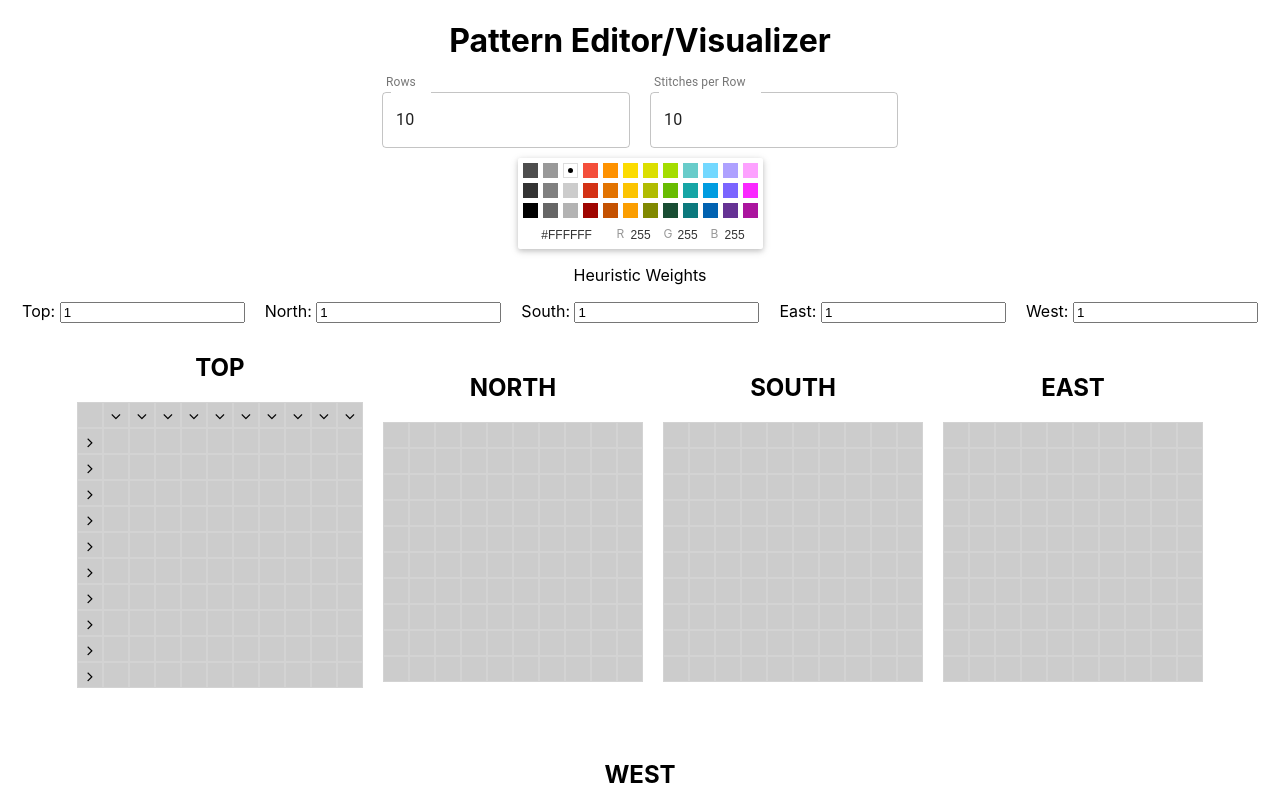
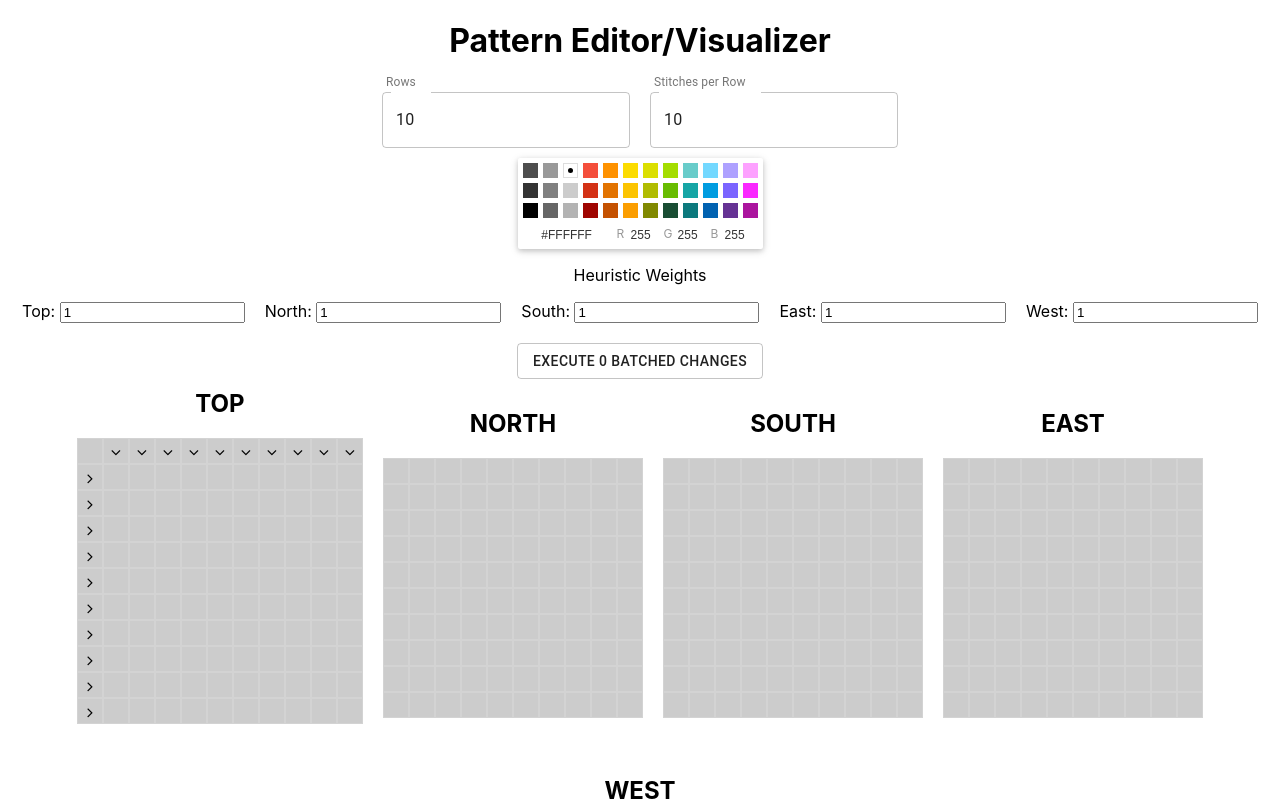
Before and after one commit to amyjzhu/shadow-playground, a React (Create React App) app in the folder pattern-editor/: page / in a window 1280 px wide. Shown: the top 801 px of the page. Built offline with nearby package versions, Linux system fonts and the light colour scheme.

Commit message:
batch changes

```diff
--- a/pattern-editor/src/App.jsx
+++ b/pattern-editor/src/App.jsx
@@ -26,6 +26,7 @@
   }
 
   let [patternStack, setPatternStack] = useState([defaultPattern]);
+  let [pendingPattern, setPendingPattern] = useState(defaultPattern);
   let [colour, setColour] = useState(WHITE);
   let [width, setWidth] = useState(WIDTH);
   let [height, setHeight] = useState(HEIGHT);
@@ -35,6 +36,42 @@
       return weights;
     }, {})
   );
+  let [batchedChanges, setBatchedChanges] = useState([]);
+
+  function getPendingPattern(direction) {
+    if (batchedChanges.length > 0) {
+      return pendingPattern;
+    }
+    let pattern = getPattern();
+    let newPattern = _.cloneDeep(pattern);
+    for (let row = 0; row < height; row++) {
+      for (let col = 0; col < width; col++) {
+        let { r, c } = getFrontCoords(direction, row, col);
+        let frontStitch = pattern[r] && pattern[r][c];
+        if (frontStitch && frontStitch.type === RAISED) {
+          newPattern[row][col].colour = frontStitch.colour;
+        }
+        newPattern[row][col].type = FLAT;
+      }
+    }
+    return newPattern;
+  }
+
+  function pushBatchChange(direction, viewRow, viewCol) {
+    let { row, col } = getCanonicalPixelFromDirection(
+      direction,
+      viewRow,
+      viewCol,
+      getPattern()
+    );
+    let newPendingPattern = getPendingPattern(direction);
+    newPendingPattern[row][col].colour = colour;
+    setPendingPattern(newPendingPattern);
+
+    let copy = _.cloneDeep(batchedChanges);
+    copy.unshift({ direction, viewRow, viewCol });
+    setBatchedChanges(copy);
+  }
 
   function handleWeightChange(dir) {
     return function (e) {
@@ -99,9 +136,21 @@
     pushPattern(newPattern);
   }
 
-  function minimizeDiff(direction) {
-    return function (viewRow, viewCol) {
-      let oldPattern = getPattern();
+  function applyBatchedChanges() {
+    let pattern = getPattern();
+    batchedChanges.forEach((change) => {
+      pattern = minimizeDiff(
+        pattern,
+        change.direction,
+        change.viewRow,
+        change.viewCol
+      );
+    });
+    pushPattern(pattern);
+    setBatchedChanges([]);
+  }
+
+  function minimizeDiff(oldPattern, direction, viewRow, viewCol) {
     let targetColour = colour;
     let targetOptions = [
       (pattern, i, j) => (pattern[i][j].type = toggle(pattern[i][j].type)), // change stitch type
@@ -152,8 +201,7 @@
     );
     let cost = 1000;
     let best;
-      let opt_ind;
-      allOptions.forEach((opt, opt_i) => {
+    allOptions.forEach((opt) => {
       let patternCopy = _.cloneDeep(oldPattern);
       opt(patternCopy, row, col);
       const viewPattern = getPatternForDirection(patternCopy, direction);
@@ -162,15 +210,10 @@
         if (optCost < cost) {
           cost = optCost;
           best = patternCopy;
-            opt_ind = opt_i;
         }
       }
     });
-      if (best) {
-        console.log(`best: ${cost}, option ${opt_ind}`);
-        pushPattern(best);
-      }
-    };
+    return best;
   }
 
   function computeCost(modifiedPattern, targetDirection) {
@@ -240,6 +283,13 @@
     }
   }
 
+  function canEdit(direction) {
+    if (batchedChanges.length === 0) {
+      return true;
+    }
+    return batchedChanges[0].direction === direction;
+  }
+
   function getFrontCoords(direction, row, col) {
     switch (direction) {
       case DIRECTION.NORTH:
@@ -256,6 +306,16 @@
         console.warn(`unknown direction ${direction}`);
         return { r: -1, c: -1 };
     }
+  }
+
+  function getPatternView(direction) {
+    if (
+      batchedChanges.length === 0 ||
+      batchedChanges[0].direction !== direction
+    ) {
+      return getPatternForDirection(getPattern(), direction);
+    }
+    return getPatternForDirection(pendingPattern, direction);
   }
 
   function getPatternForDirection(pattern, direction) {
@@ -307,6 +367,8 @@
         handleResize={handleResize}
         weights={weights}
         handleWeightChange={handleWeightChange}
+        batchedChanges={batchedChanges.length}
+        applyBatchedChanges={applyBatchedChanges}
       />
       <StitchGrid
         label="TOP"
@@ -314,30 +376,35 @@
         updatePixel={updatePixel}
         updateCol={updateCol}
         updateRow={updateRow}
+        viewOnly={!canEdit(DIRECTION.TOP)}
       />
       <StitchGrid
         label="NORTH"
-        pattern={getPatternForDirection(getPattern(), DIRECTION.NORTH)}
-        updatePixel={minimizeDiff(DIRECTION.NORTH)}
+        pattern={getPatternView(DIRECTION.NORTH)}
+        updatePixel={(row, col) => pushBatchChange(DIRECTION.NORTH, row, col)}
         allFlat
+        viewOnly={!canEdit(DIRECTION.NORTH)}
       />
       <StitchGrid
         label="SOUTH"
-        pattern={getPatternForDirection(getPattern(), DIRECTION.SOUTH)}
-        updatePixel={minimizeDiff(DIRECTION.SOUTH)}
+        pattern={getPatternView(DIRECTION.SOUTH)}
+        updatePixel={(row, col) => pushBatchChange(DIRECTION.SOUTH, row, col)}
         allFlat
+        viewOnly={!canEdit(DIRECTION.SOUTH)}
       />
       <StitchGrid
         label="EAST"
-        pattern={getPatternForDirection(getPattern(), DIRECTION.EAST)}
-        updatePixel={minimizeDiff(DIRECTION.EAST)}
+        pattern={getPatternView(DIRECTION.EAST)}
+        updatePixel={(row, col) => pushBatchChange(DIRECTION.EAST, row, col)}
         allFlat
+        viewOnly={!canEdit(DIRECTION.EAST)}
       />
       <StitchGrid
         label="WEST"
-        pattern={getPatternForDirection(getPattern(), DIRECTION.WEST)}
-        updatePixel={minimizeDiff(DIRECTION.WEST)}
+        pattern={getPatternView(DIRECTION.WEST)}
+        updatePixel={(row, col) => pushBatchChange(DIRECTION.WEST, row, col)}
         allFlat
+        viewOnly={!canEdit(DIRECTION.WEST)}
       />
     </div>
   );
--- a/pattern-editor/src/OptionEditor.jsx
+++ b/pattern-editor/src/OptionEditor.jsx
@@ -1,5 +1,6 @@
 import React from "react";
 import { CompactPicker } from "react-color";
+import Button from "@material-ui/core/Button";
 import TextField from "@material-ui/core/TextField";
 
 import { HEIGHT, WIDTH, DIRECTION } from "./constants";
@@ -76,11 +77,21 @@
           />
         </span>
       </div>
+      <Button
+        style={styles.button}
+        variant="outlined"
+        onClick={props.applyBatchedChanges}
+      >
+        {`Execute ${props.batchedChanges} Batched Changes`}
+      </Button>
     </div>
   );
 }
 
 const styles = {
+  button: {
+    marginTop: 20,
+  },
   textField: {
     padding: 10,
   },
--- a/pattern-editor/src/Pixel.jsx
+++ b/pattern-editor/src/Pixel.jsx
@@ -8,6 +8,7 @@
   return (
     <div
       style={{
+        opacity: viewOnly ? 0.5 : 1,
         backgroundColor: colour,
         border: "1px solid #D3D3D3",
         cursor: viewOnly ? "default" : "pointer",
@@ -21,7 +22,7 @@
       {colArrow && (
         <i style={{ paddingTop: 5 }} className="fa fa-angle-down"></i>
       )}
-      {!viewOnly && stitchType === RAISED && (
+      {stitchType === RAISED && (
         <i
           style={{ color: dotColour, paddingTop: 5, fontSize: 8 }}
           className="fa fa-circle"
--- a/pattern-editor/src/StitchGrid.jsx
+++ b/pattern-editor/src/StitchGrid.jsx
@@ -3,11 +3,11 @@
 import Pixel from "./Pixel";
 
 export default function StitchGrid(props) {
-  const updateRow = props.updateRow && !props.viewOnly;
-  const updateCol = props.updateCol && !props.viewOnly;
+  const updateRow = props.updateRow;
+  const updateCol = props.updateCol;
   return (
     <div className="stitch-grid">
-      <h2>{props.label}</h2>
+      <h2 style={{ marginTop: 0 }}>{props.label}</h2>
       <div className="pixels">
         {updateCol && (
           <div className="row">
@@ -16,6 +16,7 @@
               stitchType={FLAT}
               key={-1}
               onChange={() => {}}
+              viewOnly={props.viewOnly}
             />
             {props.pattern[0].map((_, j) => (
               <Pixel
@@ -24,6 +25,7 @@
                 stitchType={FLAT}
                 key={j}
                 onChange={() => props.updateCol(j)}
+                viewOnly={props.viewOnly}
               />
             ))}
           </div>
@@ -36,6 +38,7 @@
                 colour={GRAY}
                 stitchType={FLAT}
                 onChange={() => props.updateRow(i)}
+                viewOnly={props.viewOnly}
               />
             )}
             {row.map((pixel, j) => (
```
Lines whose indentation alone changed are shown as unchanged.
